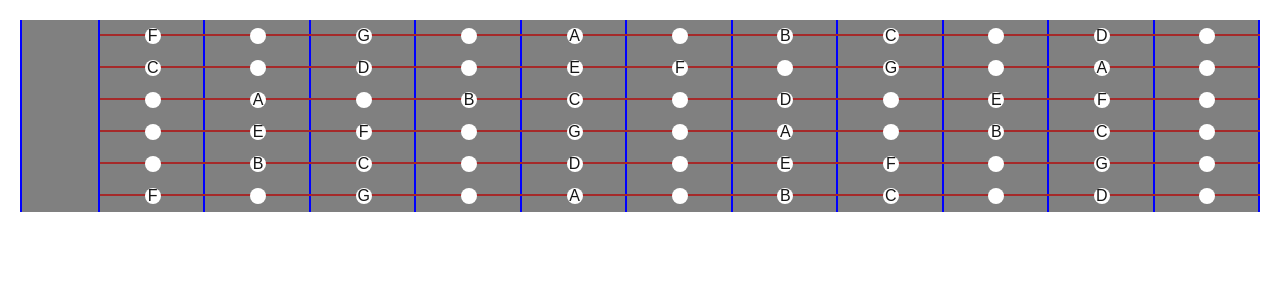
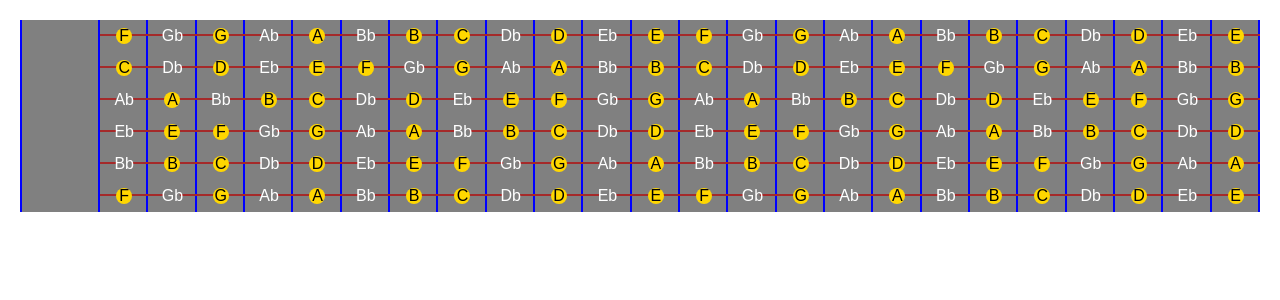
Before and after one commit to jxxnghwxn/fretboard, a Next.js app: page / in a window 1280 px wide. Shown: the top 300 px of the page. Built offline with nearby package versions, Linux system fonts and the light colour scheme.

Commit message:
highlight note in scale

```diff
--- a/app/globals.css
+++ b/app/globals.css
@@ -84,17 +84,25 @@ body {
   border-left: 2px solid blue;
 }
 
+/* 모든 노트 공통 스타일 */
 .note-name {
   width: 1rem;
   height: 1rem;
-
   border-radius: 50%;
-  background-color: white;
-
-  /*flex box 가운데 정렬*/
   display: flex;
   justify-content: center;
   align-items: center;
-
   z-index: 2;
 }
+
+/* 스케일에 속한 노트 */
+.note-fret.inSystem .note-name {
+  background-color: gold;
+  color: black;
+}
+
+/* 스케일에 속하지 않은 노트 */
+.note-fret:not(.inSystem) .note-name {
+  background-color: gray;
+  color: white;
+}
--- a/app/page.tsx
+++ b/app/page.tsx
@@ -2,7 +2,7 @@
 import { notes, tunings, instruments, systems } from '@/app/lib/music';
 const selectedInstrument = 'guitar';
 const numberOfStrings: number = instruments[selectedInstrument].nbStrings;
-const numberOfFrets = 12;
+const numberOfFrets = 25;
 
 const selectedKey = 'C';
 const selectedSystem = systems.ionian.degree; // from user input
@@ -24,7 +24,7 @@ function getNoteName(openNoteName: string, fretIndex: number): string {
   return selectedNotesArray[noteIndex];
 }
 
-function getScaleNotesName(
+function getNotesinSystemName(
   key: string,
   system: number[],
   notesArray: string[]
@@ -34,7 +34,7 @@ function getScaleNotesName(
     (degree) => notesArray[(keyIndex + degree) % notesArray.length]
   );
 }
-const selectedNotes = getScaleNotesName(
+const selectedNotes = getNotesinSystemName(
   selectedKey,
   selectedSystem,
   selectedNotesArray
@@ -54,12 +54,13 @@ export default function Home() {
             <div className="string" key={stringIndex}>
               {Array.from({ length: numberOfFrets }).map((_, fretIndex) => {
                 const currentNote = getNoteName(openNoteName, fretIndex);
-                const isInScale = selectedNotes.includes(currentNote);
+                const isInSystem = selectedNotes.includes(currentNote);
                 return (
-                  <div className="note-fret" key={fretIndex}>
-                    <div className="note-name">
-                      {isInScale ? currentNote : ''}
-                    </div>
+                  <div
+                    className={`note-fret ${isInSystem ? 'inSystem' : ''}`}
+                    key={fretIndex}
+                  >
+                    <div className="note-name">{currentNote}</div>
                   </div>
                 );
               })}
```
